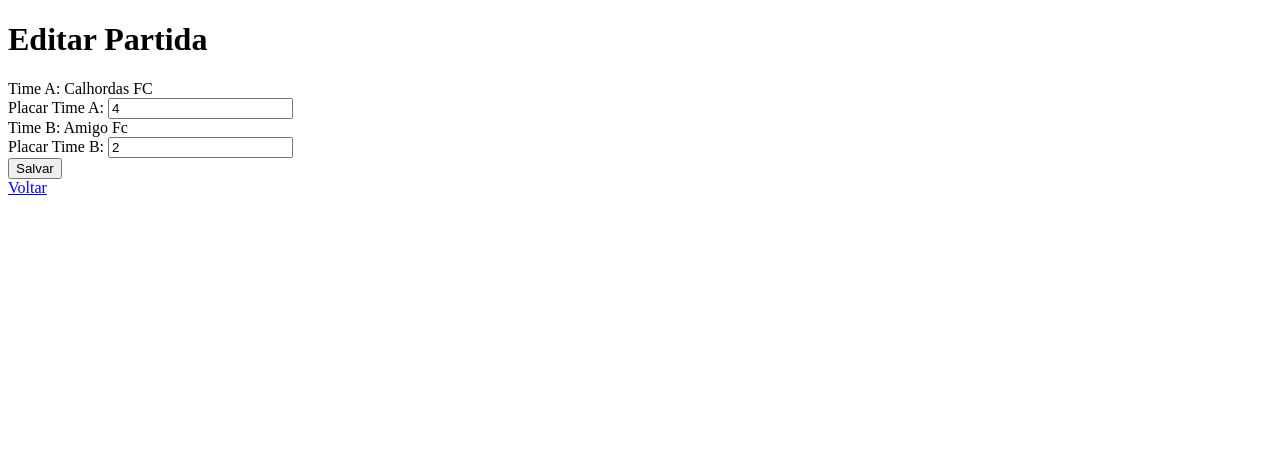
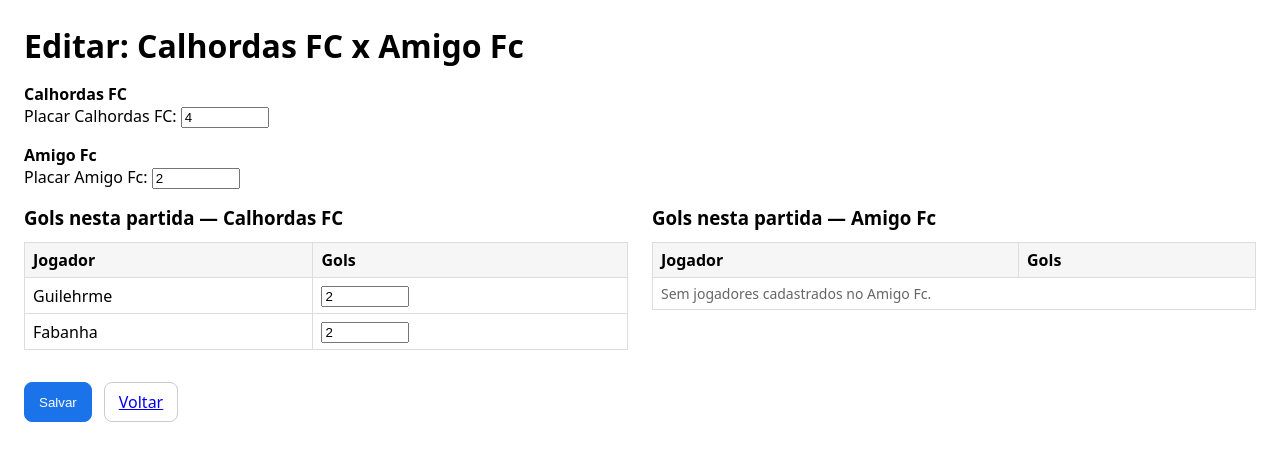
Before and after one commit to guireinhardt/sistema_futsal, a Flask app: page /edit_match/1 in a window 1280 px wide. Shown: the top 461 px of the page. Run offline with Flask 3, Linux system fonts and the light colour scheme.

Commit message:
Alterando a edição de partidas

```diff
--- a/app.py
+++ b/app.py
@@ -1,8 +1,9 @@
 from flask import Flask, flash,render_template, request, redirect, url_for
-from models import db, Team, Player, Match
+from models import db, Team, Player, Match, PlayerMatchStat
 from forms import TeamForm, PlayerForm, MatchForm
 from flask_wtf import CSRFProtect
 from flask_sqlalchemy import SQLAlchemy
+from sqlalchemy import func
 
 app = Flask(__name__)
 app.config['SECRET_KEY'] = 'terca-f&era-cup'
@@ -167,14 +168,76 @@
 def edit_match(match_id):
     match = Match.query.get_or_404(match_id)
 
+    players_a = Player.query.filter_by(team_id=match.team_a_id).order_by(Player.name).all()
+    players_b = Player.query.filter_by(team_id=match.team_b_id).order_by(Player.name).all()
+
     if request.method == 'POST':
-        match.score_a = request.form['score_a']
-        match.score_b = request.form['score_b']
+        # 1) salva o placar (sem vincular à soma dos artilheiros)
+        match.score_a = int(request.form.get('score_a') or 0)
+        match.score_b = int(request.form.get('score_b') or 0)
+
+        # 2) lê os gols por jogador
+        counts_a = {p.id: int(request.form.get(f'goals_a_{p.id}', 0) or 0) for p in players_a}
+        counts_b = {p.id: int(request.form.get(f'goals_b_{p.id}', 0) or 0) for p in players_b}
+
+        touched_ids = set()
+
+        # upsert stats do Time A
+        for pid, n in counts_a.items():
+            stat = PlayerMatchStat.query.filter_by(match_id=match.id, player_id=pid).first()
+            if n == 0:
+                if stat:
+                    db.session.delete(stat)  # remove linha se zerou
+            else:
+                if not stat:
+                    stat = PlayerMatchStat(match_id=match.id, player_id=pid, team_id=match.team_a_id)
+                    db.session.add(stat)
+                stat.team_id = match.team_a_id  # garante time correto
+                stat.goals = n
+                touched_ids.add(pid)
+
+        # upsert stats do Time B
+        for pid, n in counts_b.items():
+            stat = PlayerMatchStat.query.filter_by(match_id=match.id, player_id=pid).first()
+            if n == 0:
+                if stat:
+                    db.session.delete(stat)
+            else:
+                if not stat:
+                    stat = PlayerMatchStat(match_id=match.id, player_id=pid, team_id=match.team_b_id)
+                    db.session.add(stat)
+                stat.team_id = match.team_b_id
+                stat.goals = n
+                touched_ids.add(pid)
+
         db.session.commit()
-        flash('Resultado da partida atualizado com sucesso!', 'success')
+
+        # 3) (opcional) atualizar o agregado Player.goals só dos jogadores tocados
+        if touched_ids:
+            rows = (
+                db.session.query(PlayerMatchStat.player_id, func.coalesce(func.sum(PlayerMatchStat.goals), 0))
+                .filter(PlayerMatchStat.player_id.in_(touched_ids))
+                .group_by(PlayerMatchStat.player_id)
+                .all()
+            )
+            totals = {pid: total for pid, total in rows}
+            for player in Player.query.filter(Player.id.in_(touched_ids)).all():
+                player.goals = totals.get(player.id, 0)
+            db.session.commit()
+
+        flash('Partida e artilheiros da partida salvos (independentes do placar).', 'success')
         return redirect(url_for('matches'))
 
-    return render_template('edit_match.html', match=match)
+    # GET: pré-preenche com o que já existe
+    existing = {s.player_id: s.goals for s in PlayerMatchStat.query.filter_by(match_id=match.id).all()}
+
+    return render_template(
+        'edit_match.html',
+        match=match,
+        players_a=players_a,
+        players_b=players_b,
+        stats_by_player=existing  # dict {player_id: gols nesta partida}
+    )
 
 
 
--- a/templates/edit_match.html
+++ b/templates/edit_match.html
@@ -1,19 +1,117 @@
 <!doctype html>
-<html>
+<html lang="pt-BR">
 <head>
-    <title>Editar Partida</title>
+  <meta charset="utf-8">
+  <title>Editar Partida</title>
+  <meta name="viewport" content="width=device-width, initial-scale=1">
+  <style>
+    body { font-family: system-ui, -apple-system, Segoe UI, Roboto, Ubuntu, Cantarell, 'Helvetica Neue', Arial, 'Noto Sans', 'Apple Color Emoji', 'Segoe UI Emoji'; margin: 24px; }
+    h1, h3 { margin: 0 0 12px; }
+    form { margin-top: 12px; }
+    table { border-collapse: collapse; margin-bottom: 16px; width: 100%; }
+    th, td { border: 1px solid #ddd; padding: 6px 8px; }
+    th { background: #f6f6f6; text-align: left; }
+    .cols { display: flex; gap: 24px; align-items: flex-start; flex-wrap: wrap; }
+    .col { flex: 1; min-width: 280px; }
+    .muted { color: #666; font-size: 14px; }
+    .actions { margin-top: 16px; display: flex; gap: 12px; }
+    .btn { padding: 8px 14px; border: 1px solid #ccc; background: #fff; border-radius: 8px; cursor: pointer; }
+    .btn-primary { background: #1a73e8; color: #fff; border-color: #1a73e8; }
+    ul.flash { padding: 0; list-style: none; margin: 0 0 12px; }
+    ul.flash li { background: #f8f9fa; border: 1px solid #e9ecef; padding: 8px 10px; border-radius: 6px; margin-bottom: 6px; }
+    label strong { font-size: 16px; }
+    input[type="number"] { width: 80px; }
+  </style>
 </head>
 <body>
-    <h1>Editar Partida</h1>
-    <form method="POST">
-        <label>Time A: {{ match.team_a.name }}</label><br>
-        <label>Placar Time A: <input type="number" name="score_a" value="{{ match.score_a }}" required></label><br>
+  {% with messages = get_flashed_messages(with_categories=true) %}
+    {% if messages %}
+      <ul class="flash">
+      {% for category, message in messages %}
+        <li><strong>{{ category.title() }}:</strong> {{ message }}</li>
+      {% endfor %}
+      </ul>
+    {% endif %}
+  {% endwith %}
 
-        <label>Time B: {{ match.team_b.name }}</label><br>
-        <label>Placar Time B: <input type="number" name="score_b" value="{{ match.score_b }}" required></label><br>
+  <h1>Editar: {{ match.team_a.name }} x {{ match.team_b.name }}</h1>
 
-        <input type="submit" value="Salvar">
-    </form>
-    <a href="{{ url_for('matches') }}">Voltar</a>
+  <form method="POST">
+    <!-- CSRF: requer inject_csrf_token() no app para disponibilizar csrf_token() -->
+    <input type="hidden" name="csrf_token" value="{{ csrf_token() }}">
+
+    <p>
+      <label><strong>{{ match.team_a.name }}</strong></label><br>
+      <label>Placar {{ match.team_a.name }}:
+        <input type="number" name="score_a" min="0" value="{{ match.score_a or 0 }}" required>
+      </label>
+    </p>
+
+    <p>
+      <label><strong>{{ match.team_b.name }}</strong></label><br>
+      <label>Placar {{ match.team_b.name }}:
+        <input type="number" name="score_b" min="0" value="{{ match.score_b or 0 }}" required>
+      </label>
+    </p>
+
+    <div class="cols">
+      <div class="col">
+        <h3>Gols nesta partida — {{ match.team_a.name }}</h3>
+        <table>
+          <thead>
+            <tr><th>Jogador</th><th>Gols</th></tr>
+          </thead>
+          <tbody>
+            {% for p in match.team_a.players_list %}
+              <tr>
+                <td>{{ p.name }}</td>
+                <td>
+                  <input
+                    type="number"
+                    min="0"
+                    name="goals_a_{{ p.id }}"
+                    value="{% if stats_by_player is defined %}{{ stats_by_player.get(p.id, 0) }}{% else %}0{% endif %}"
+                  >
+                </td>
+              </tr>
+            {% else %}
+              <tr><td colspan="2" class="muted">Sem jogadores cadastrados no {{ match.team_a.name }}.</td></tr>
+            {% endfor %}
+          </tbody>
+        </table>
+      </div>
+
+      <div class="col">
+        <h3>Gols nesta partida — {{ match.team_b.name }}</h3>
+        <table>
+          <thead>
+            <tr><th>Jogador</th><th>Gols</th></tr>
+          </thead>
+          <tbody>
+            {% for p in match.team_b.players_list %}
+              <tr>
+                <td>{{ p.name }}</td>
+                <td>
+                  <input
+                    type="number"
+                    min="0"
+                    name="goals_b_{{ p.id }}"
+                    value="{% if stats_by_player is defined %}{{ stats_by_player.get(p.id, 0) }}{% else %}0{% endif %}"
+                  >
+                </td>
+              </tr>
+            {% else %}
+              <tr><td colspan="2" class="muted">Sem jogadores cadastrados no {{ match.team_b.name }}.</td></tr>
+            {% endfor %}
+          </tbody>
+        </table>
+      </div>
+    </div>
+
+    <div class="actions">
+      <input type="submit" class="btn btn-primary" value="Salvar">
+      <a class="btn" href="{{ url_for('matches') }}">Voltar</a>
+    </div>
+  </form>
 </body>
 </html>
```
Also changed, not shown: models.py (+30 -0 lines), instance/football.db.
